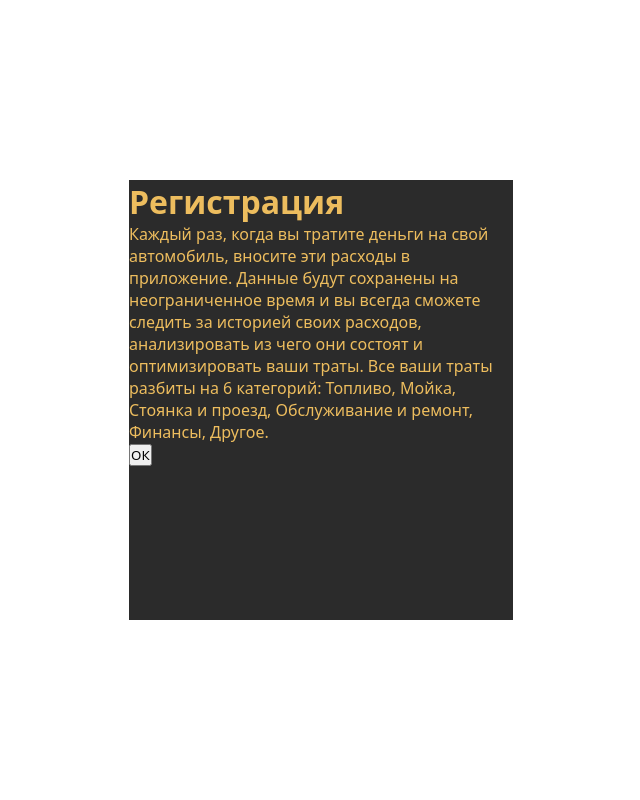
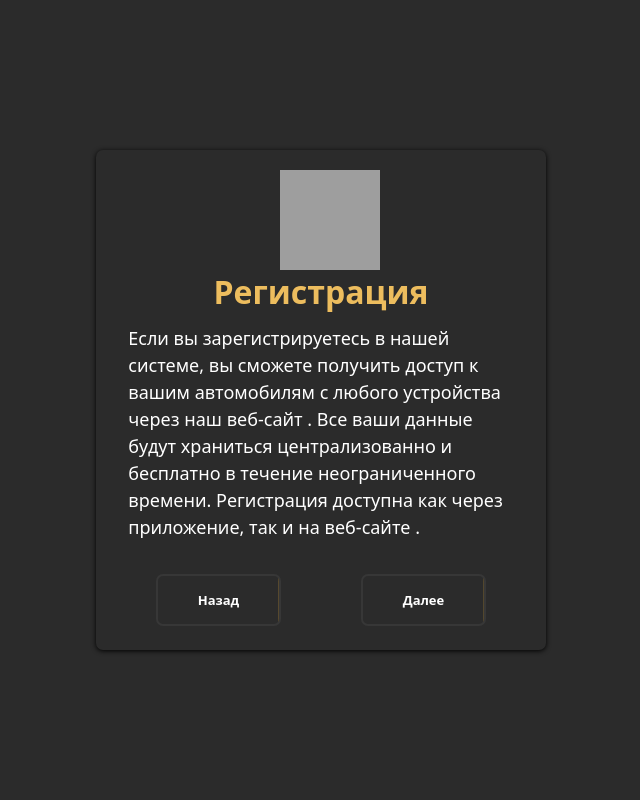
Before and after one commit to Nekitmm5cs/My_car, a Django app: page /instruction in a window 1280 px wide. Shown: the whole page, without its empty margins (319-959 px from the left). Run offline with Django 5.2, Linux system fonts and the light colour scheme; grey boxes are pictures that could not be loaded.

Commit message:
instruction

```diff
--- a/my_garage/main/static/main/css/instruction.css
+++ b/my_garage/main/static/main/css/instruction.css
@@ -3,6 +3,7 @@
     padding: 0;
     box-sizing: border-box;
     font-family: system-ui, -apple-system, BlinkMacSystemFont, 'Segoe UI', Roboto, Oxygen, Ubuntu, Cantarell, 'Open Sans', 'Helvetica Neue', sans-serif;
+    background-color: rgb(43, 43, 43);
 }
 
 body {
@@ -10,7 +11,6 @@ body {
     justify-content: center;
     align-items: center;
     min-height: 100vh;
-    /* background-color: rgb(28, 28, 28); */
 }
 
 .instruc {
@@ -23,20 +23,107 @@ body {
     cursor: pointer;
     font-size: 18px;
     font-weight: 500;
+    color: white;
 }
 
 .window-container {
-    position: absolute;
-    width: 30%;
-    height: 55%;
-    background-color: rgb(43, 43, 43);
-    color: rgb(237, 189, 94);
+    display: flex;
     justify-content: center;
     align-items: center;
+    width: 70%;
+    height: 70%;
 }
 
-.window-container .instruc {
-    width: 500px;
+.window-container .window-box {
+    width: 450px;
+    height: 500px;
     border-radius: 7px;
-    box-shadow: 0 0 10px rgba(0, 0, 0, .1);
+    padding: 20px;
+    color: white;
+    box-shadow: 0 1px 5px #000;
 }
+
+h1 {
+    color: rgb(237, 189, 94);
+    text-align: center;
+    transition: color 0.3s;
+    position: relative;
+
+}
+
+h1:hover {
+    transform: scale(1.03);
+}
+
+p {
+    padding: 3%;
+    text-align: left;
+    font-size: 18px;
+    line-height: 1.5;
+}
+
+p span {
+    position: relative;
+    color: white;
+    transition: color 0.3s ease;
+}
+
+p span:hover {
+    color: rgb(237, 189, 94);
+}
+
+img {
+    display: block;
+    margin-left: 40%;
+    width: 100px;
+    height: 100px;
+}
+
+.button-container {
+    display: flex;
+    justify-content: space-around;
+    margin-top: 20px;
+}
+
+.button-container button {
+    position: relative;
+    padding: 15px 40px;
+    border: 2px solid transparent;
+    border: 2px solid rgb(160, 160, 160, .1);
+    color: white;
+    border-radius: 7px;
+    font-size: 13px;
+    font-weight: bold;
+    cursor: pointer;
+    overflow: hidden;
+    z-index: 1000;
+}
+
+.button-container button::before,
+.button-container button::after {
+    content: '';
+    position: absolute;
+    top: 0;
+    width: 50%;
+    height: 100%;
+    background: rgba(255, 190, 61, 0.832);
+    transition: transform 0.3s ease;
+}
+
+.button-container button::before {
+    left: 0;
+    transform: translateX(-100%);
+}
+
+.button-container button::after {
+    right: 0;
+    transform: translateX(100%);
+}
+
+.button-container button:hover::before {
+    transform: translateX(0%);
+}
+
+.button-container button:hover::after {
+    transform: translateX(0%);
+}
--- a/my_garage/main/templates/main/instruction.html
+++ b/my_garage/main/templates/main/instruction.html
@@ -11,14 +11,13 @@
 <body>
     <div class="window-container">
         <div class="window-box">
+            <img src="https://cdn-icons-png.flaticon.com/512/5146/5146900.png" alt="">
             <h1>Регистрация</h1>
-            <p>Каждый раз, когда вы тратите деньги на свой автомобиль, вносите эти расходы в приложение.
-                Данные будут сохранены на неограниченное время и вы всегда сможете следить за историей своих расходов,
-                анализировать из чего они состоят и оптимизировать ваши траты.
-                Все ваши траты разбиты на 6 категорий:
-                Топливо, Мойка, Стоянка и проезд,
-                Обслуживание и ремонт, Финансы, Другое.</p>
-                <button>ОК</button>
+            <p>Если <span>вы</span> <span>зарегистрируетесь</span> <span>в</span> <span>нашей</span> <span>системе,</span> <span>вы</span> <span>сможете</span> <span>получить</span> <span>доступ</span> <span>к</span> <span>вашим</span> <span>автомобилям</span> <span>с</span> <span>любого</span> <span>устройства</span> <span>через</span> <span>наш</span> <span>веб-сайт</span> <span>.</span> <span>Все</span> <span>ваши</span> <span>данные</span> <span>будут</span> <span>храниться</span> <span>централизованно</span> <span>и</span> <span>бесплатно</span> <span>в</span> <span>течение</span> <span>неограниченного</span> <span>времени.</span> <span>Регистрация</span> <span>доступна</span> <span>как</span> <span>через</span> <span>приложение,</span> <span>так</span> <span>и</span> <span>на</span> <span>веб-сайте</span> <span>.</span> <span>
+                <div class="button-container">
+                    <button class="back">Назад</button>
+                    <button class="next">Далее</button>
+                </div>
         </div>
     </div>
 
--- a/my_garage/main/urls.py
+++ b/my_garage/main/urls.py
@@ -4,5 +4,4 @@ from . import views
 urlpatterns = [
     path('', views.menu, name='menu'),
     path('instruction', views.instruction, name='instruction')
-
 ]
```
